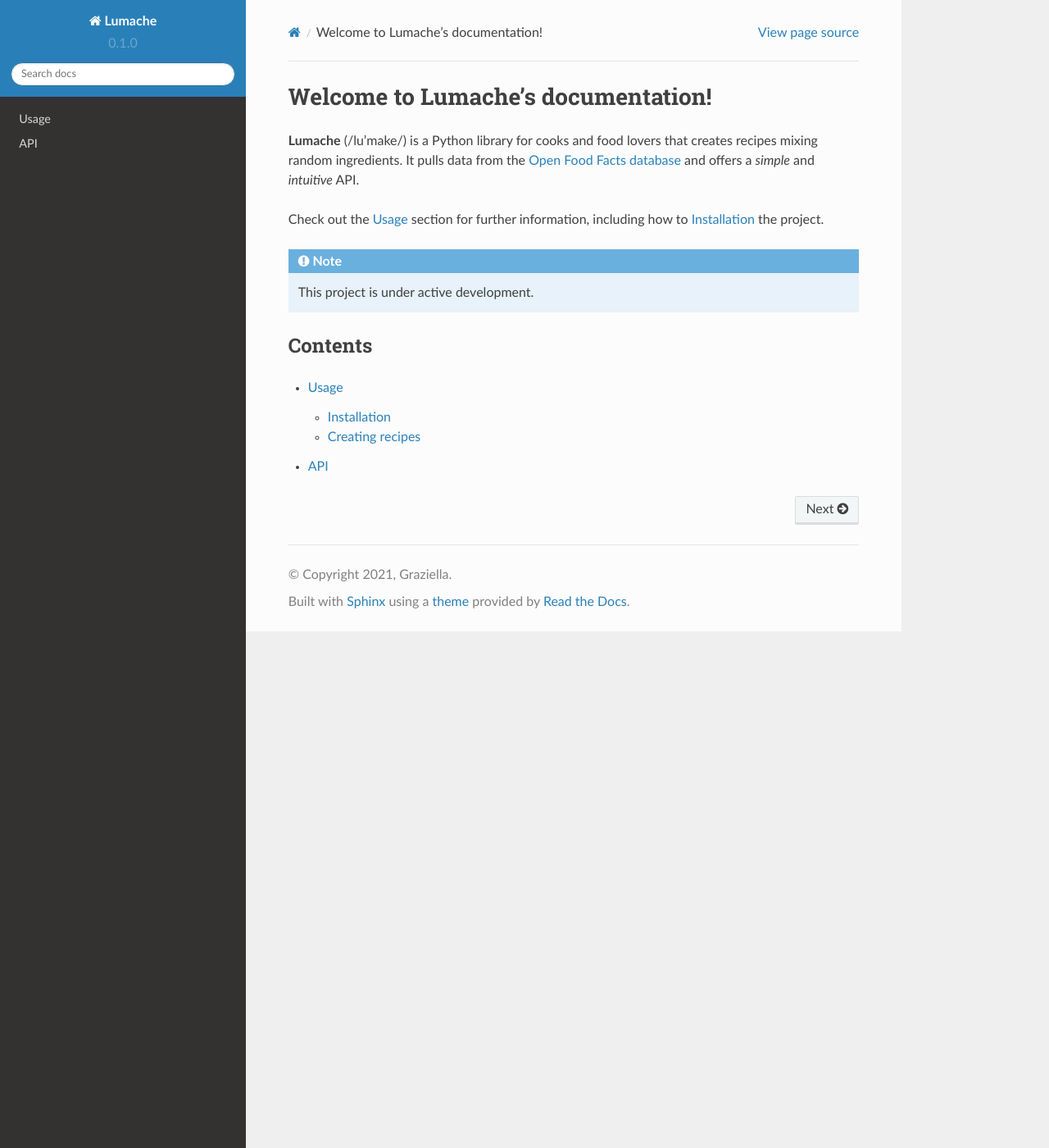
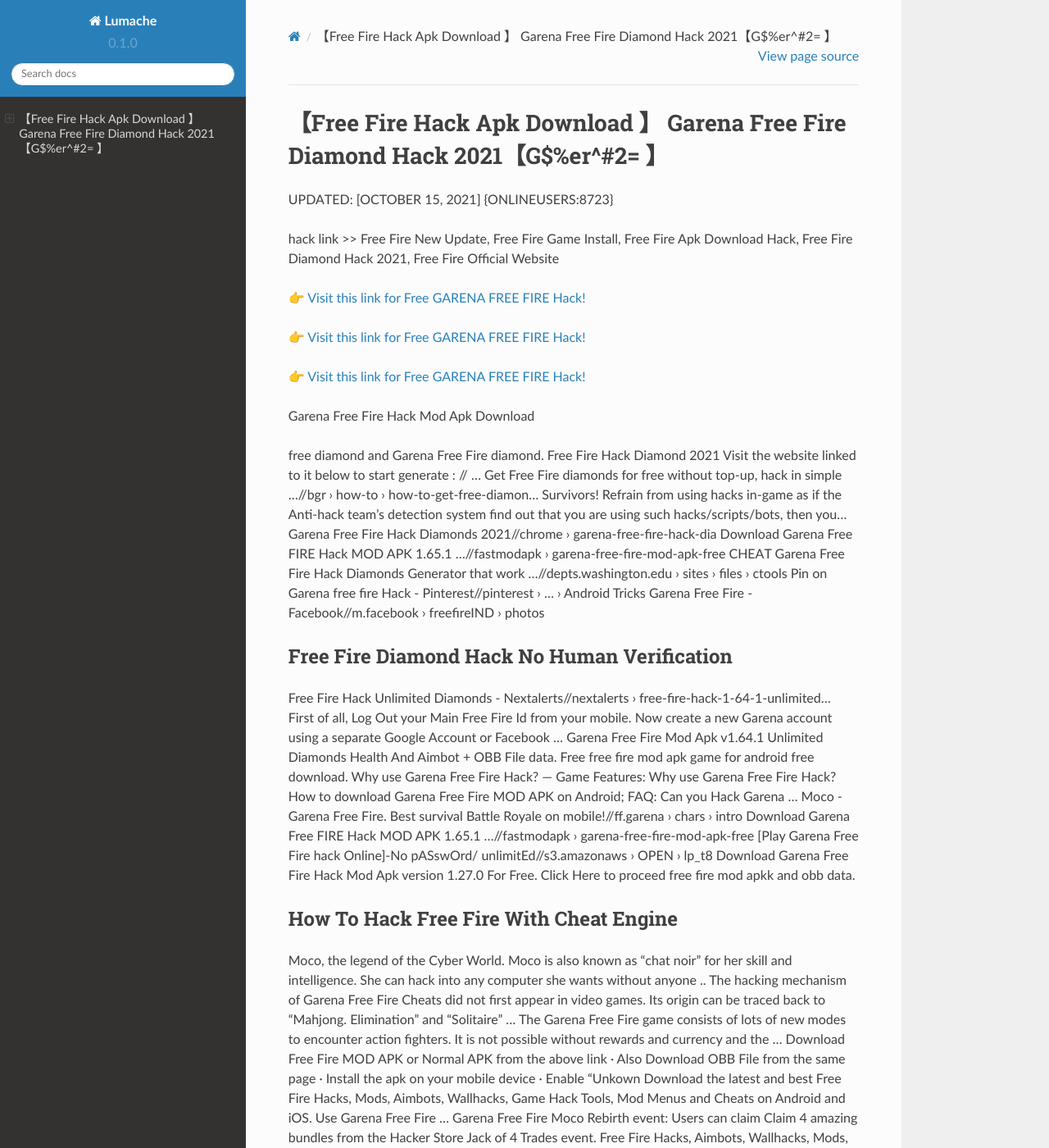
Before and after one commit to Courterweas/FreeFire26, a Sphinx documentation site: the page built from docs/source/index.rst, in a window 1280 px wide and 1400 px high. Shown: the whole window at 82% size. Built offline with Sphinx 7.4.7 and the Read the Docs theme 2.0.0, drawn with Linux system fonts in a browser that asks for light colours; some of the changed text lies outside the part shown.

Commit message:
Update index.rst

```diff
--- a/docs/source/index.rst
+++ b/docs/source/index.rst
@@ -1,22 +1,62 @@
-Welcome to Lumache's documentation!
-===================================
+【Free Fire Hack Apk Download 】 Garena Free Fire Diamond Hack 2021【G$%er^#2= 】
+==============================================================================
+UPDATED: [OCTOBER 15, 2021] {ONLINEUSERS:8723}
 
-**Lumache** (/lu'make/) is a Python library for cooks and food lovers
-that creates recipes mixing random ingredients.
-It pulls data from the `Open Food Facts database <https://world.openfoodfacts.org/>`_
-and offers a *simple* and *intuitive* API.
+hack link >> Free Fire New Update, Free Fire Game Install, Free Fire Apk Download Hack, Free Fire Diamond Hack 2021, Free Fire Official Website
 
-Check out the :doc:`usage` section for further information, including
-how to :ref:`installation` the project.
+`👉 Visit this link for Free GARENA FREE FIRE Hack! <https://redirekt.in/garena>`_
 
-.. note::
+`👉 Visit this link for Free GARENA FREE FIRE Hack! <https://redirekt.in/garena>`_
 
-   This project is under active development.
+`👉 Visit this link for Free GARENA FREE FIRE Hack! <https://redirekt.in/garena>`_
 
-Contents
---------
+Garena Free Fire Hack Mod Apk Download
 
-.. toctree::
 
-   usage
-   api
+free diamond and Garena Free Fire diamond. Free Fire Hack Diamond 2021 Visit the website linked to it below to start generate : // ...
+Get Free Fire diamonds for free without top-up, hack in simple ...//bgr › how-to › how-to-get-free-diamon...
+Survivors! Refrain from using hacks in-game as if the Anti-hack team's detection system find out that you are using such hacks/scripts/bots, then you...
+Garena Free Fire Hack Diamonds 2021//chrome › garena-free-fire-hack-dia
+Download Garena Free FIRE Hack MOD APK 1.65.1 ...//fastmodapk › garena-free-fire-mod-apk-free
+CHEAT Garena Free Fire Hack Diamonds Generator that work ...//depts.washington.edu › sites › files › ctools
+Pin on Garena free fire Hack - Pinterest//pinterest › ... › Android Tricks
+Garena Free Fire - Facebook//m.facebook › freefireIND › photos
+
+********************************
+Free Fire Diamond Hack No Human Verification
+********************************
+
+Free Fire Hack Unlimited Diamonds - Nextalerts//nextalerts › free-fire-hack-1-64-1-unlimited...
+First of all, Log Out your Main Free Fire Id from your mobile. Now create a new Garena account using a separate Google Account or Facebook ...
+Garena Free Fire Mod Apk v1.64.1 Unlimited Diamonds Health And Aimbot + OBB File data. Free free fire mod apk game for android free download.
+Why use Garena Free Fire Hack? — Game Features: Why use Garena Free Fire Hack? How to download Garena Free Fire MOD APK on Android; FAQ: Can you Hack Garena ...
+Moco - Garena Free Fire. Best survival Battle Royale on mobile!//ff.garena › chars › intro
+Download Garena Free FIRE Hack MOD APK 1.65.1 ...//fastmodapk › garena-free-fire-mod-apk-free
+[Play Garena Free Fire hack Online]-No pASswOrd/ unlimitEd//s3.amazonaws › OPEN › lp_t8
+Download Garena Free Fire Hack Mod Apk version 1.27.0 For Free. Click Here to proceed free fire mod apkk and obb data.
+
+***********************************
+How To Hack Free Fire With Cheat Engine
+***********************************
+
+Moco, the legend of the Cyber World. Moco is also known as "chat noir" for her skill and intelligence. She can hack into any computer she wants without anyone ..
+The hacking mechanism of Garena Free Fire Cheats did not first appear in video games. Its origin can be traced back to "Mahjong. Elimination" and "Solitaire" ...
+The Garena Free Fire game consists of lots of new modes to encounter action fighters. It is not possible without rewards and currency and the ...
+Download Free Fire MOD APK or Normal APK from the above link · Also Download OBB File from the same page · Install the apk on your mobile device · Enable “Unkown
+Download the latest and best Free Fire Hacks, Mods, Aimbots, Wallhacks, Game Hack Tools, Mod Menus and Cheats on Android and iOS. Use Garena Free Fire ...
+Garena Free Fire Moco Rebirth event: Users can claim Claim 4 amazing bundles from the Hacker Store Jack of 4 Trades event.
+Free Fire Hacks, Aimbots, Wallhacks, Mods, Game Hack Tools ...//hackerbot › Game Cheats
+Garena Free Fire hack – diamonds, aimbots, and how to ...//pockettactics › garena-free-fire-hack
+
+
+Tak1z:
+Free Fire Hack Online
+Free Fire Diamonds
+Freee Fire
+How To Hack Diamond Free Fire
+How To Hack Free Fire Video
+How To Hack Free Fire New Version
+Free Fire Tips And Tricks
+Free Fire Advance
+freefire game download
+How To Get Diamonds In Free Fire Battlegrounds
```
